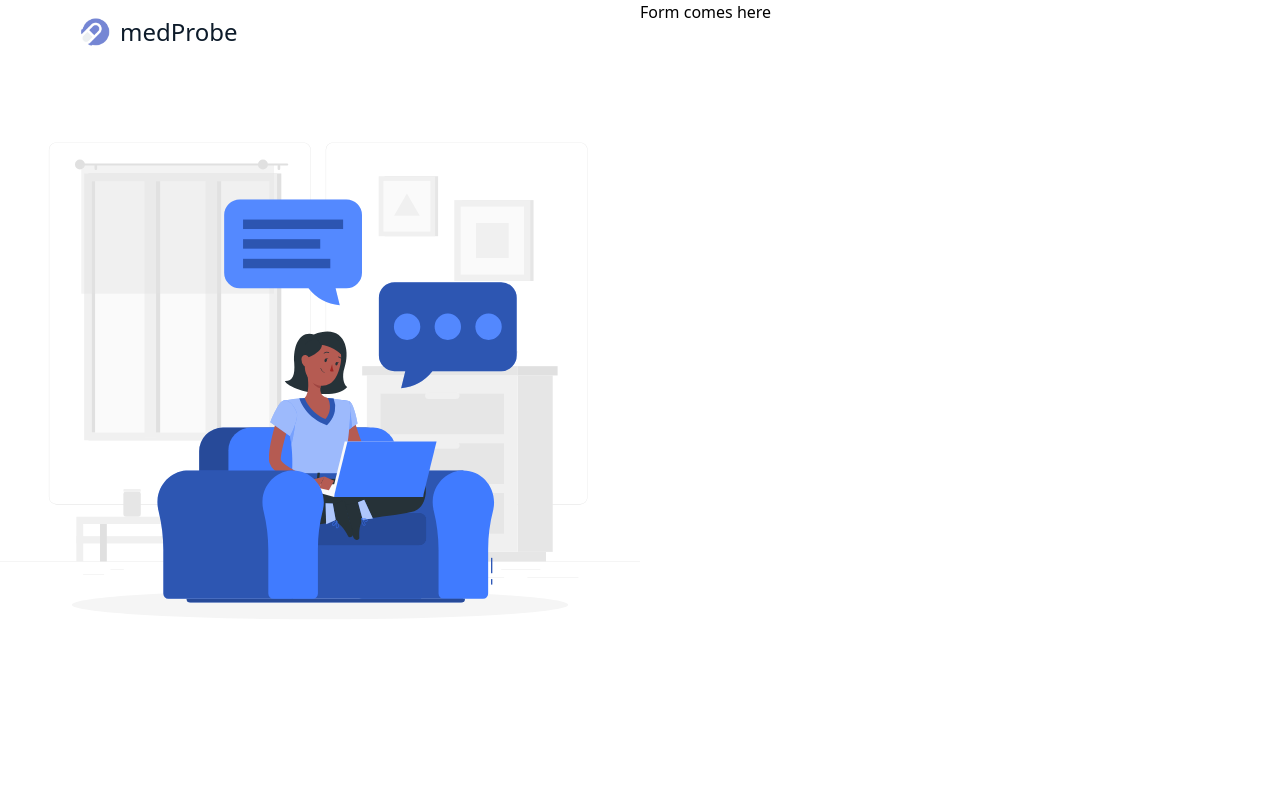
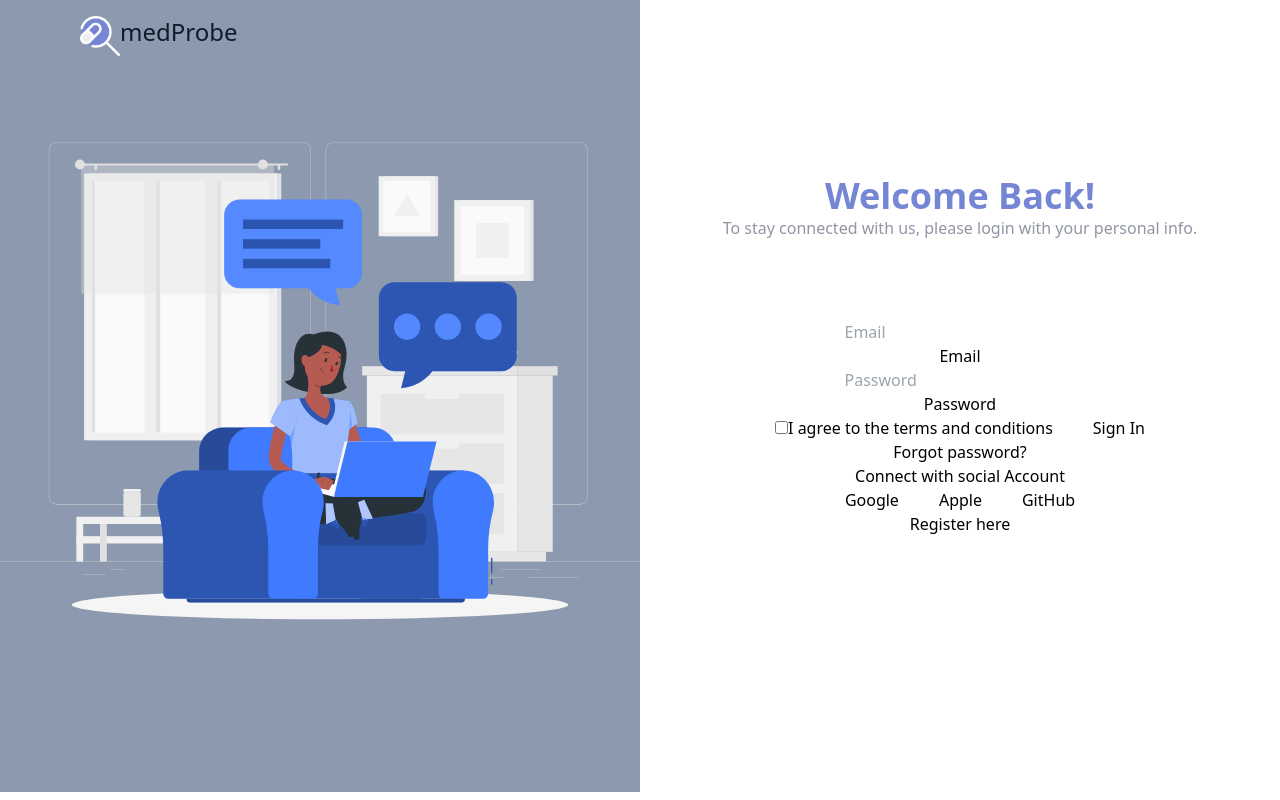
Before and after one commit to DavidAjanaku/MedProbe, a React (Vite) app: page / in a window 1280 px wide. Built offline with nearby package versions, Linux system fonts and the light colour scheme; a web font is replaced by a local one.

Commit message:
Chioma: Started working on the form

```diff
--- a/index.html
+++ b/index.html
@@ -5,7 +5,7 @@
     <link
       rel="icon"
       type="image/svg+xml"
-      href="./public/assets/illustrations/search (4).png"
+      href="/assets/illustrations/search (4).png"
     />
     <link rel="stylesheet" href="https://use.typekit.net/man4kog.css" />
     <meta name="viewport" content="width=device-width, initial-scale=1.0" />
--- a/src/views/SignInPage.jsx
+++ b/src/views/SignInPage.jsx
@@ -1,7 +1,7 @@
 
 const SignUp = () => {
   return (
-    <>
+    <>x``
 
     </>
   )
--- a/src/views/SignUpPage.jsx
+++ b/src/views/SignUpPage.jsx
@@ -2,10 +2,11 @@ export default function SignUpPage() {
   return (
     <div className="font-acumin main-container ">
       <div className="wrapper-container grid grid-cols-2 max-h-screen overflow-hidden">
-        <div className="main-img-container bg-">
+        {/* 1. IMAGE CONTAINER */}
+        <div className="main-img-container bg-back">
           <div className="logo-div flex mx-20 my-4">
             <img
-              src="/public/assets/illustrations/search (4).png"
+              src="/assets/illustrations/search (4).png"
               alt="logo"
               width="40px"
               height="40px"
@@ -13,13 +14,45 @@ export default function SignUpPage() {
             <p className="text-2xl text-text-blue">medProbe</p>
           </div>
           <img
-            src="/public/assets/illustrations/lady-searching.svg"
+            src="/assets/illustrations/lady-searching.svg"
             alt="sign up image"
           />
         </div>
 
-        <div className="main-form-container">
-          <p>Form comes here</p>
+        {/* 2. FORM CONTAINER */}
+        <div className="main-form-container my-44">
+          <div className="flex flex-col items-center">
+            <h1 className="text-4xl font-extrabold text-medium-blue">
+              Welcome Back!
+            </h1>
+            <p className="text-text-grey">
+              To stay connected with us, please login with your personal info.
+            </p>
+          </div>
+          <form className="flex flex-col items-center my-20">
+            <input type="email" placeholder="Email" required />
+            <label>Email</label>
+
+            <input type="password" placeholder="Password" required />
+            <label>Password</label>
+
+            <div className="flex justify-between gap-10">
+              <div>
+                <input type="checkbox" id="checkbox" />
+                <label>I agree to the terms and conditions</label>
+              </div>
+              <button>Sign In</button>
+            </div>
+
+            <p>Forgot password?</p>
+            <p>Connect with social Account</p>
+            <div className="social-media-icons flex flex-col-3 gap-10">
+              <p>Google</p>
+              <p>Apple</p>
+              <p>GitHub</p>
+            </div>
+            <button>Register here</button>
+          </form>
         </div>
       </div>
     </div>
--- a/tailwind.config.js
+++ b/tailwind.config.js
@@ -29,7 +29,8 @@ export default {
         "light-blue": "#ced9f9",
         "light-dark": "#f2f0f0",
         "text-blue": "#0d1b2a",
-        'backBlue': '#778da9',
+        back: "#8d99ae",
+        "text-grey": "#9195A5",
       },
     },
   },
```
Also changed, not shown: src/components/ProfileHeader.jsx (+4 -4 lines).
